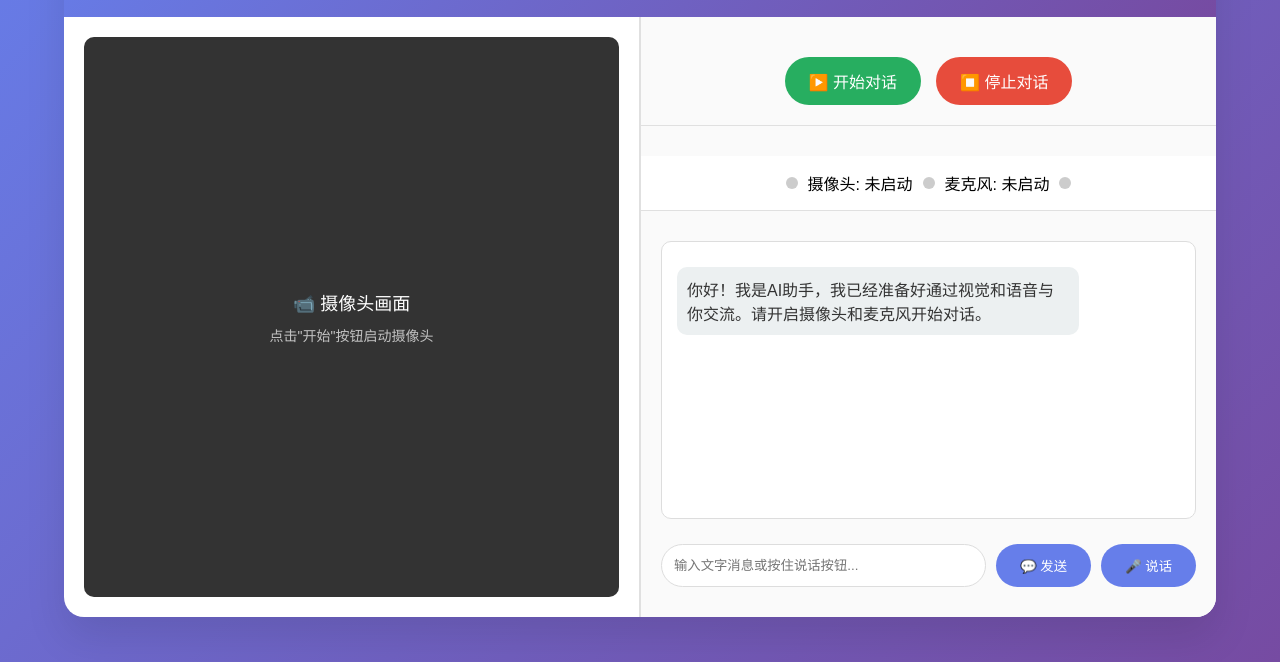
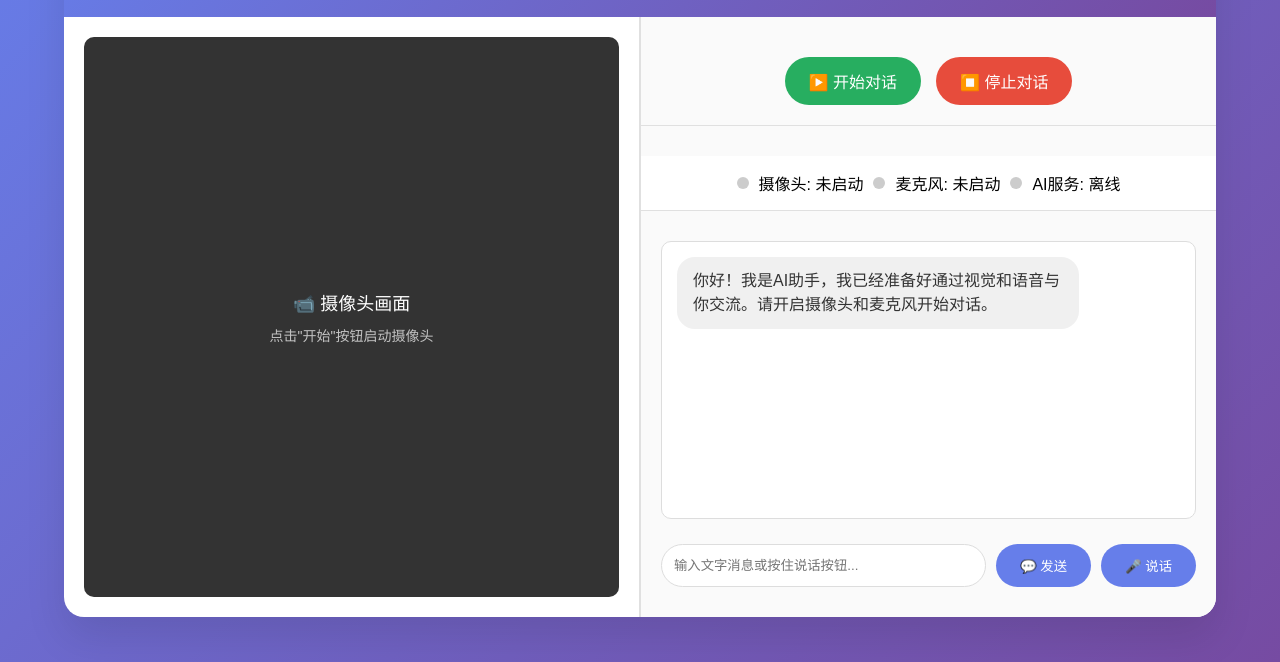
Before and after one commit to YUKIQVQ/VisoTalk, a website: page front.html in a window 1280 px wide. Shown: the part 138-800 px from the top of the page. Drawn offline with Linux system fonts and the light colour scheme.

Commit message:
Add files via upload

```diff
--- a/front.html
+++ b/front.html
@@ -147,6 +147,7 @@
             flex-direction: column;
             padding: 20px;
             gap: 15px;
+            overflow: hidden;
         }
 
         .chat-history {
@@ -155,24 +156,47 @@
             border: 1px solid #ddd;
             border-radius: 10px;
             padding: 15px;
-            background: #fafafa;
+            background: white;
+            max-height: calc(100vh - 400px);
+            min-height: 200px;
+        }
+
+        .chat-history::-webkit-scrollbar {
+            width: 8px;
+        }
+
+        .chat-history::-webkit-scrollbar-track {
+            background: #f1f1f1;
+            border-radius: 4px;
+        }
+
+        .chat-history::-webkit-scrollbar-thumb {
+            background: #888;
+            border-radius: 4px;
+        }
+
+        .chat-history::-webkit-scrollbar-thumb:hover {
+            background: #555;
         }
 
         .message {
-            margin: 10px 0;
-            padding: 10px;
-            border-radius: 10px;
+            margin-bottom: 15px;
+            padding: 12px 16px;
+            border-radius: 18px;
             max-width: 80%;
+            word-wrap: break-word;
+            line-height: 1.5;
         }
 
         .user-message {
-            background: #3498db;
+            background: linear-gradient(135deg, #667eea 0%, #764ba2 100%);
             color: white;
             margin-left: auto;
+            text-align: right;
         }
 
         .ai-message {
-            background: #ecf0f1;
+            background: #f0f0f0;
             color: #333;
             margin-right: auto;
         }
@@ -296,17 +320,18 @@
                     <div class="status-dot" id="micStatus"></div>
                     <span>麦克风: <span id="micStatusText">未启动</span></span>
                     <div class="status-dot" id="aiStatus"></div>
+                    <span>AI服务: <span id="aiStatusText">离线</span></span>
                 </div>
 
                 <div id="errorContainer" style="padding: 0 20px;"></div>
 
-                <div class="visual-analysis" id="visualAnalysis" style="display: none; margin: 10px 20px;">
-                    <h4>🔍 视觉分析结果</h4>
+                <div class="visual-analysis" id="visualAnalysis" style="display: none; margin: 10px 20px; max-height: 200px; overflow-y: auto;">
+                    <h4> 视觉分析结果</h4>
                     <div id="analysisContent"></div>
                 </div>
 
-                <div class="chat-section" style="flex: 1; display: flex; flex-direction: column; padding: 20px; gap: 15px;">
-                    <div class="chat-history" id="chatHistory" style="flex: 1; overflow-y: auto; border: 1px solid #ddd; border-radius: 10px; padding: 15px; background: white;">
+                <div class="chat-section">
+                    <div class="chat-history" id="chatHistory">
                         <div class="message ai-message">
                             你好！我是AI助手，我已经准备好通过视觉和语音与你交流。请开启摄像头和麦克风开始对话。
                         </div>
@@ -585,6 +610,8 @@
                 messageDiv.className = `message ${sender}-message`;
                 messageDiv.textContent = message.trim();
                 chatHistory.appendChild(messageDiv);
+
+                // 自动滚动到底部
                 chatHistory.scrollTop = chatHistory.scrollHeight;
 
                 // 保存到历史记录
@@ -594,9 +621,9 @@
                     timestamp: new Date().toISOString()
                 });
 
-                // 保留最近10条记录
-                if (conversationHistory.length > 10) {
-                    conversationHistory = conversationHistory.slice(-10);
+                // 保留最近50条记录
+                if (conversationHistory.length > 50) {
+                    conversationHistory = conversationHistory.slice(-50);
                 }
             }
 
```
